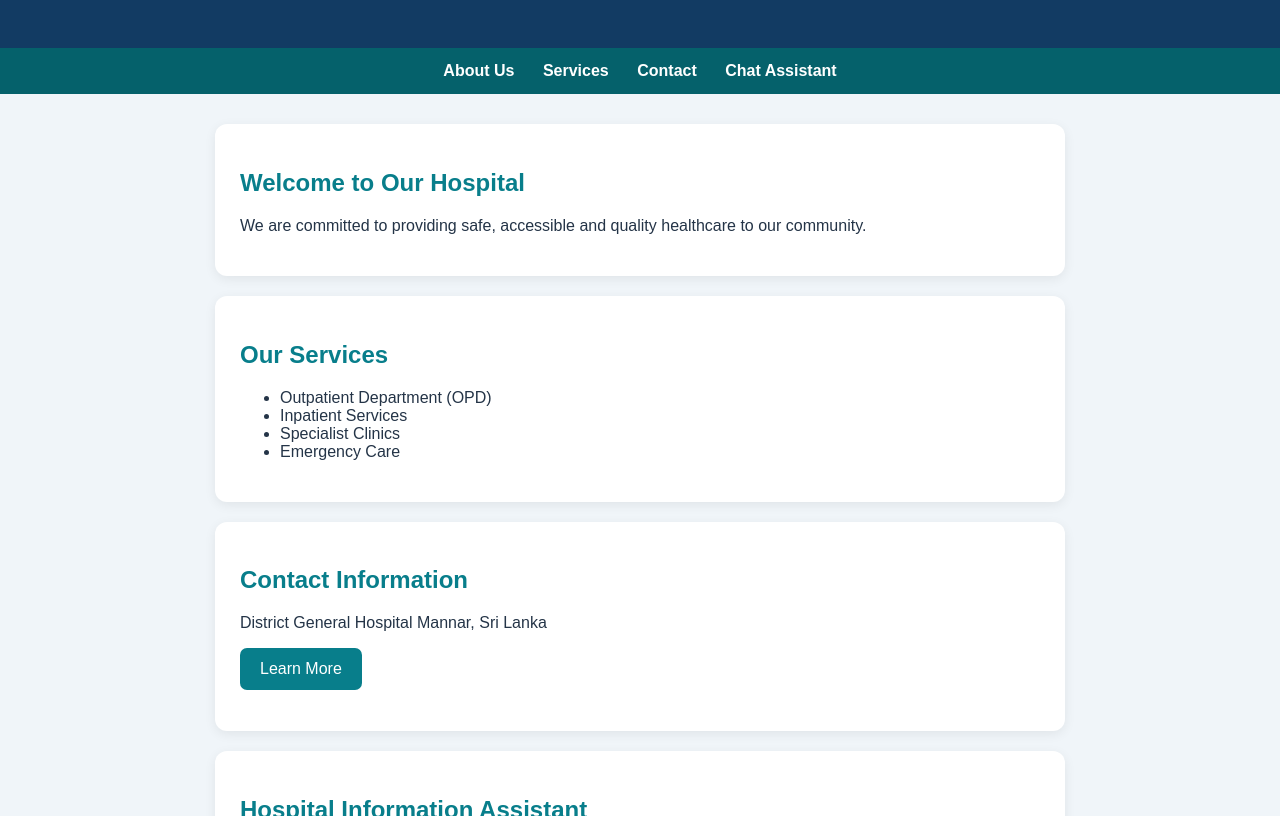
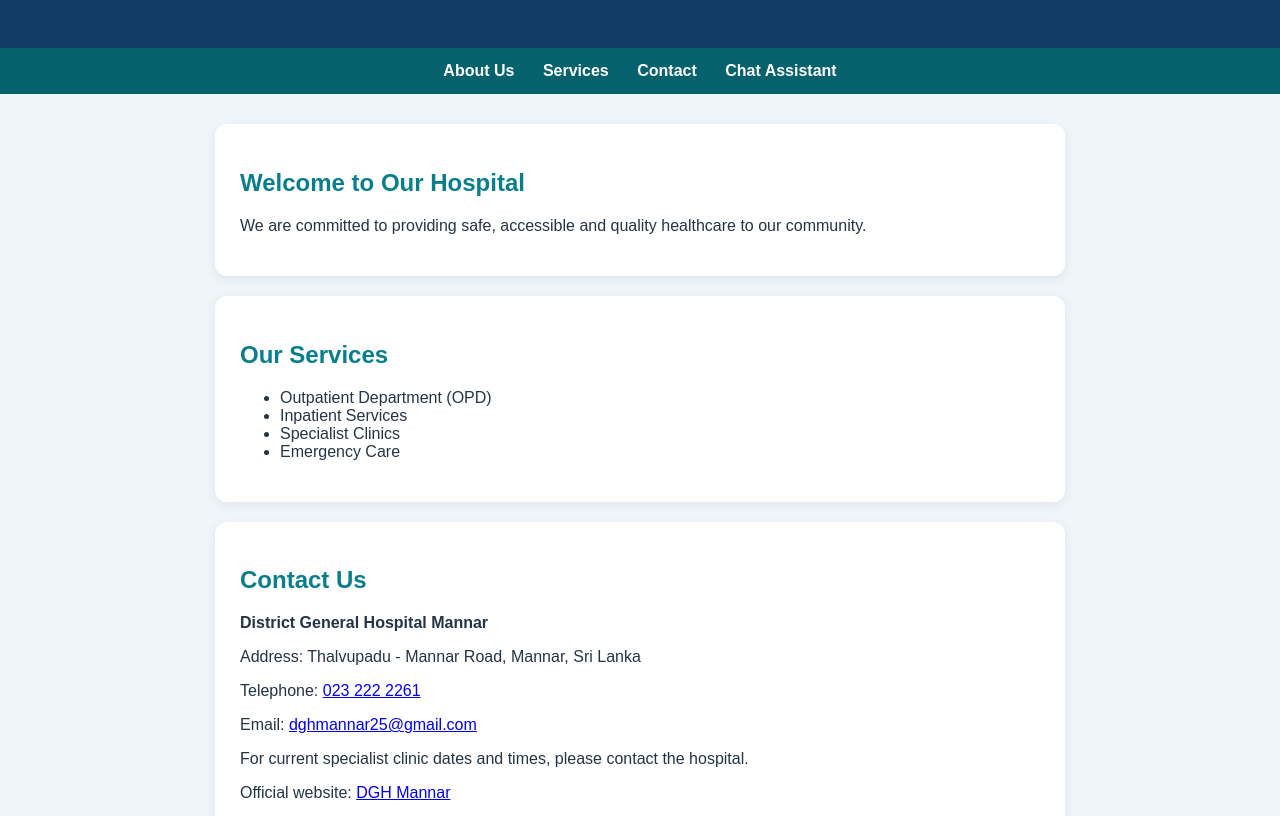
Before and after one commit to epkaran82-coder/my-first-website, a website: page index.html in a window 1280 px wide. Shown: the part 136-952 px from the top of the page. Drawn offline with Linux system fonts and the light colour scheme.

Commit message:
Revise index.html for hospital website updates
Updated the HTML structure and content for the District General Hospital Mannar website, including contact information and improved chat assistant functionality.

```diff
--- a/index.html
+++ b/index.html
@@ -137,12 +137,30 @@
       </ul>
     </section>
 
-    <section class="card" id="contact">
-      <h2>Contact Information</h2>
-      <p>District General Hospital Mannar, Sri Lanka</p>
-      <button class="button" onclick="showMessage()">Learn More</button>
-      <p id="message"></p>
-    </section>
+
+<section class="card" id="contact">
+  <h2>Contact Us</h2>
+  <p><strong>District General Hospital Mannar</strong></p>
+  <p>Address: Thalvupadu - Mannar Road, Mannar, Sri Lanka</p>
+  <p>Telephone:
+    <a href="tel:+94232222261">023 222 2261</a>
+  </p>
+  <p>Email:
+    <a href="mailto:dghmannar25@gmail.com">
+      dghmannar25@gmail.com
+    </a>
+  </p>
+  <p>
+    For current specialist clinic dates and times,
+    please contact the hospital.
+  </p>
+  <p>
+    Official website:
+    <a href="https://www.dghmannar.site/" target="_blank"
+       rel="noopener noreferrer">DGH Mannar</a>
+  </p>
+</section>
+
 
     <section class="card" id="hospitalChat">
       <h2>Hospital Information Assistant</h2>
```
